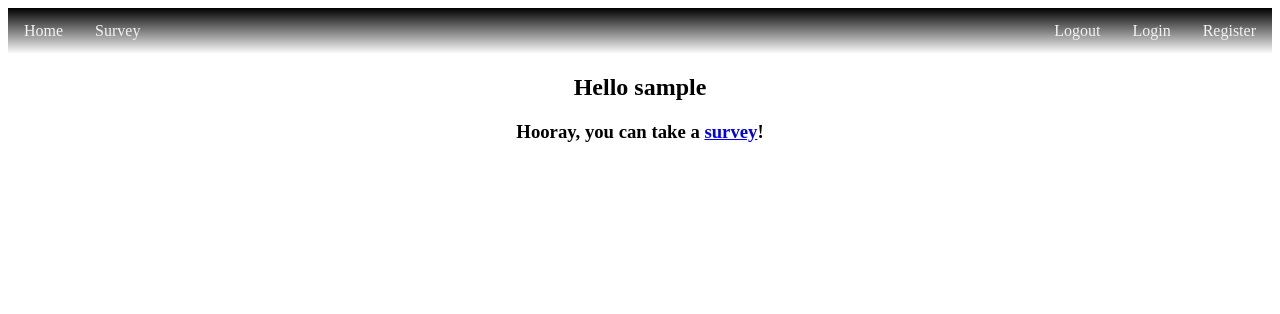
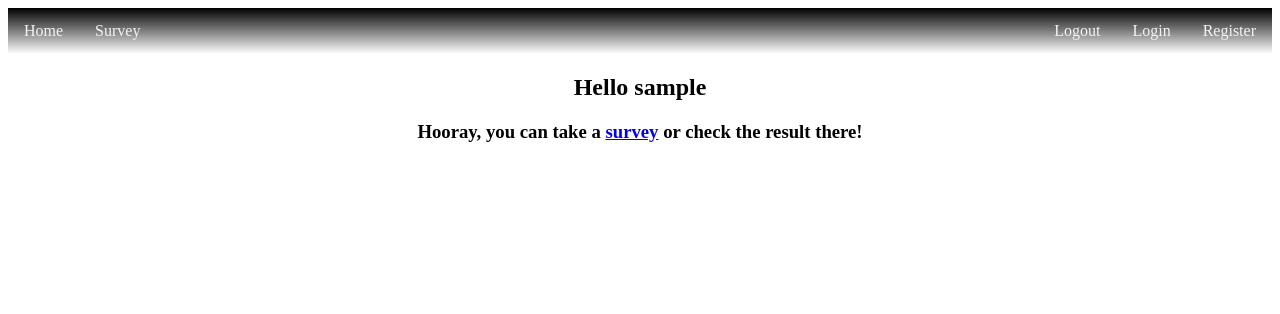
Before and after one commit to DenisB7/story, a Django app: template templates/app_main/main.html in a window 1280 px wide. Shown: the top 314 px of the page. Run offline with Django 4.2, Linux system fonts and the light colour scheme; the template is opened without the code that fills it: most values are stand-ins (such as "Sample title", 1, 10 or a date in 2020).

Commit message:
Fix text

```diff
--- a/templates/app_main/main.html
+++ b/templates/app_main/main.html
@@ -10,7 +10,7 @@
         {% if not username %}
         <h3>to take a survey, please register and login!</h3>
         {% else %}
-        <h3>Hooray, you can take a <a href="{% url 'app_main:survey' %}">survey</a>!</h3>
+        <h3>Hooray, you can take a <a href="{% url 'app_main:survey' %}">survey</a> or check the result there!</h3>
         {% endif %}
     </div>
 {% endblock %}
```
